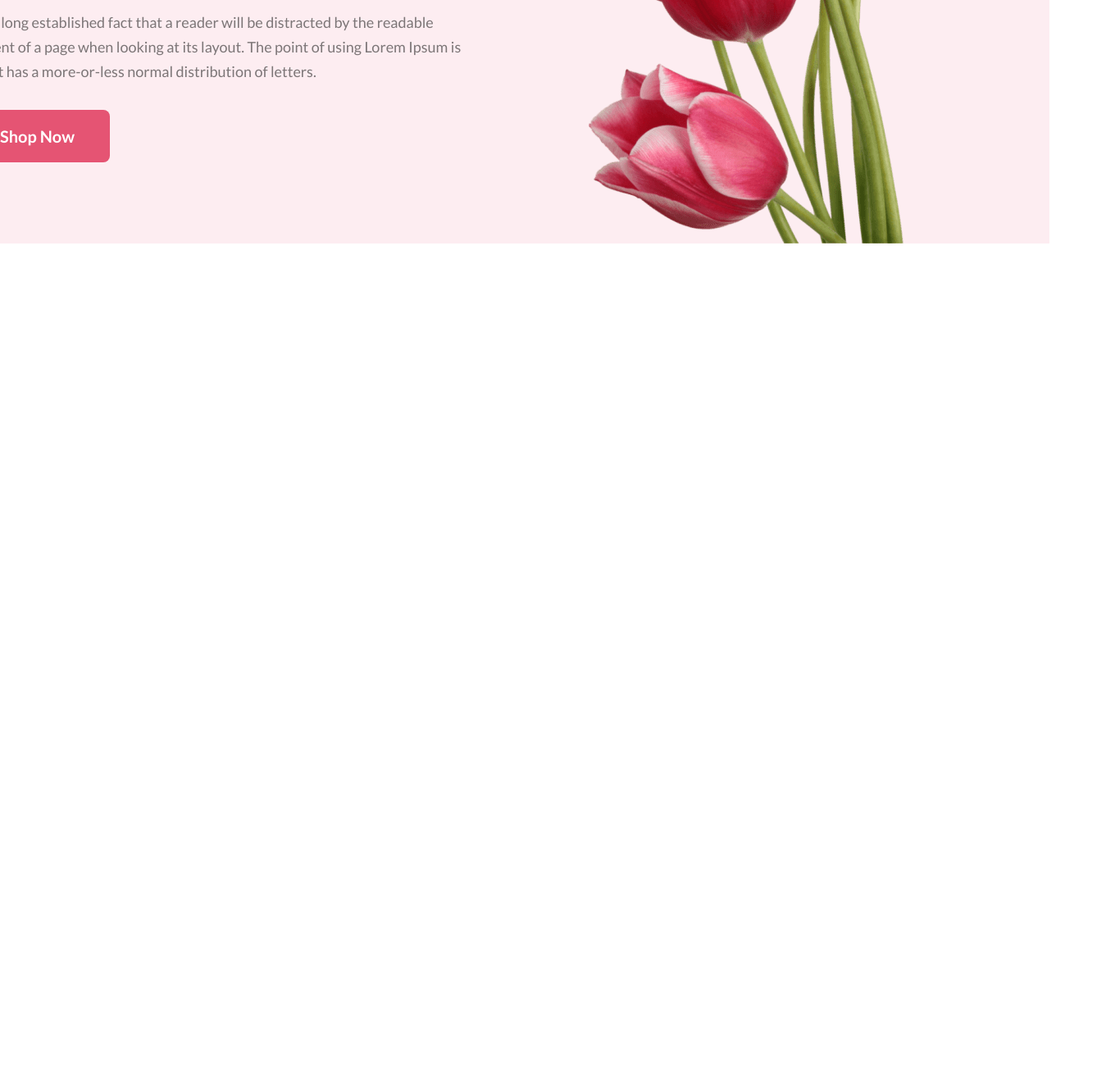
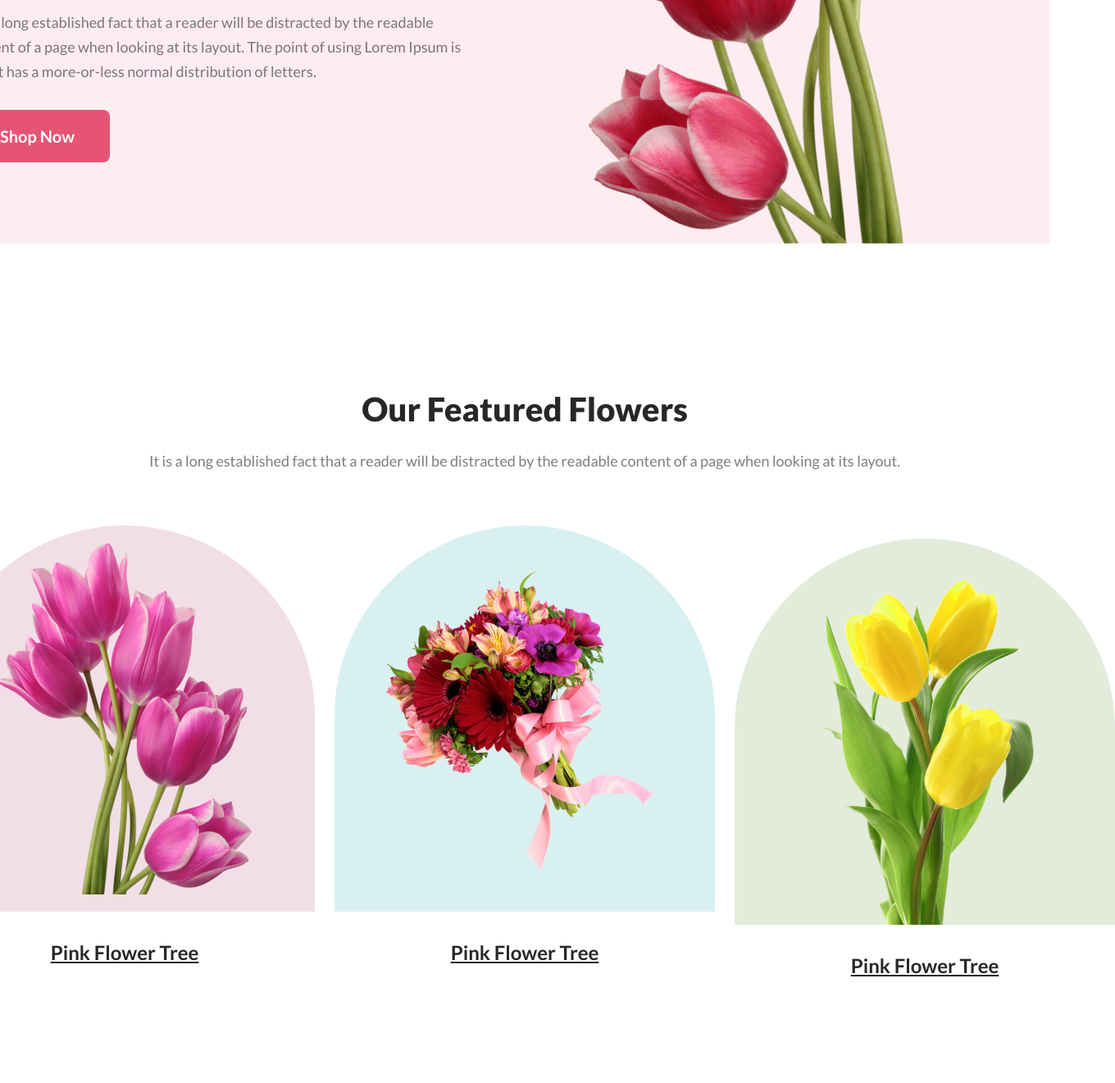
Before and after one commit to irfanulhoquekabir/flower-shop-assignment, a plain HTML site: page index.html in a window 1280 px wide. Shown: the part 553-1874 px from the top of the page at 82% size, 1360 px wide, since content can reach past the window. Before the commit the page ends 853 px from the top, so only its background shows below. Drawn offline with Linux system fonts and the light colour scheme.

Commit message:
Flower section half done

```diff
--- a/index.html
+++ b/index.html
@@ -1,5 +1,6 @@
 <!DOCTYPE html>
 <html lang="en">
+
 <head>
   <meta charset="UTF-8" />
   <meta http-equiv="X-UA-Compatible" content="IE=edge" />
@@ -8,11 +9,11 @@
   <link rel="preconnect" href="https://fonts.gstatic.com" crossorigin />
   <link
     href="https://fonts.googleapis.com/css2?family=Lato:ital,wght@0,100;0,300;0,400;0,700;0,900;1,100;1,300;1,400;1,700;1,900&family=Open+Sans:ital,wght@0,300..800;1,300..800&family=Work+Sans:ital,wght@0,100..900;1,100..900&display=swap"
-      rel="stylesheet"
-    />
+    rel="stylesheet" />
   <link rel="stylesheet" href="styles.css" />
   <title>Flower shop</title>
 </head>
+
 <body>
   <header>
     <div class="header-msg">
@@ -30,5 +31,43 @@
       <img src="Asset/pngwing 10.png" />
     </div>
   </header>
+
+  <main>
+    <section class="flower-section">
+
+      <h2 class="title-02" style="margin-bottom:24px; text-align:center;">Our Featured Flowers</h2>
+      <p class="title-desc" style="margin-bottom: 48px; text-align: center;">It is a long established fact that a reader will be distracted by the readable content of a page when looking at its layout.</p>
+
+      <div class="flower-img-container">
+
+        <div class="flower-item">
+          <div
+          style="width: 464px;height: 538px; background-color: rgba(167, 33, 98, 0.15); border-top-left-radius: 300px; border-top-right-radius: 300px;">
+          <img src="Asset/pngwing 6.png" alt="" style="width: 310px;height: 428px;">
+          </img>
+        </div>
+        <h3 class="title-03">Pink Flower Tree</h3></div>
+
+        <div class="flower-item">
+          <div
+          style="width: 464px;height: 538px; background-color: rgba(5, 150.70, 160, 0.15); border-top-left-radius: 300px; border-top-right-radius: 300px">
+          <img src="Asset/pngwing 5.png" alt="" style="width: 370px;height: 370px;">
+          </img>
+        </div>
+        <h3 class="title-03">Pink Flower Tree</h3></div>
+
+        <div class="flower-item" style="margin-top: 32px;">
+          <div style="width: 464px;height: 538px; background-color: rgba(71, 125, 17, 0.15); border-top-left-radius: 300px; border-top-right-radius: 300px">
+          <img src="Asset/pngwing 7.png" alt="" style="width: 314px;height: 471px;">
+          </img>
+        </div>
+        <h3 class="title-03">Pink Flower Tree</h3></div>
+
+      </div>
+
+    </section>
+
+  </main>
 </body>
+
 </html>
--- a/styles.css
+++ b/styles.css
@@ -37,7 +37,7 @@ header {
   font-family: Lato;
   font-weight: 700;
   padding: 20px 43px;
-  background-color: #E55473;
+  background-color: #e55473;
   border: none;
   border-radius: 8px;
 }
@@ -46,3 +46,62 @@ header {
   width: 635px;
   height: 800px;
 }
+
+/*Flower section started here*/
+
+main {
+  margin: 0px auto;
+  margin-top: 178px;
+}
+
+.title-02 {
+  color: #272727;
+  font-size: 40px;
+  font-family: Lato;
+  font-weight: 800;
+  margin-bottom: 32px;
+}
+
+.title-03 {
+  color: #272727;
+font-size: 24px;
+font-family: Lato;
+font-weight: 700;
+text-decoration: underline;
+line-height: 35px;
+}
+
+.flower-img-container {
+  display: flex;
+  gap: 24px;
+  justify-content: center;
+  align-items: center;
+}
+
+.flower-img-container div {
+  width: 464px;
+  height: 538px;
+  display: flex;
+  flex-direction: column;
+  align-items: center;
+  justify-content: center;
+}
+
+.flower-img-container img {
+  align-items: center;
+}
+
+.flower-img-container h3{
+  margin-top: 32px;
+}
+
+.flower-item{
+  display: flex;
+  align-items: center;
+  justify-content: center;
+  margin-bottom: 126px;
+}
+
+.flower-item div {
+  width: 464px;height: 538px;
+}
```
Lines whose indentation alone changed are shown as unchanged.
